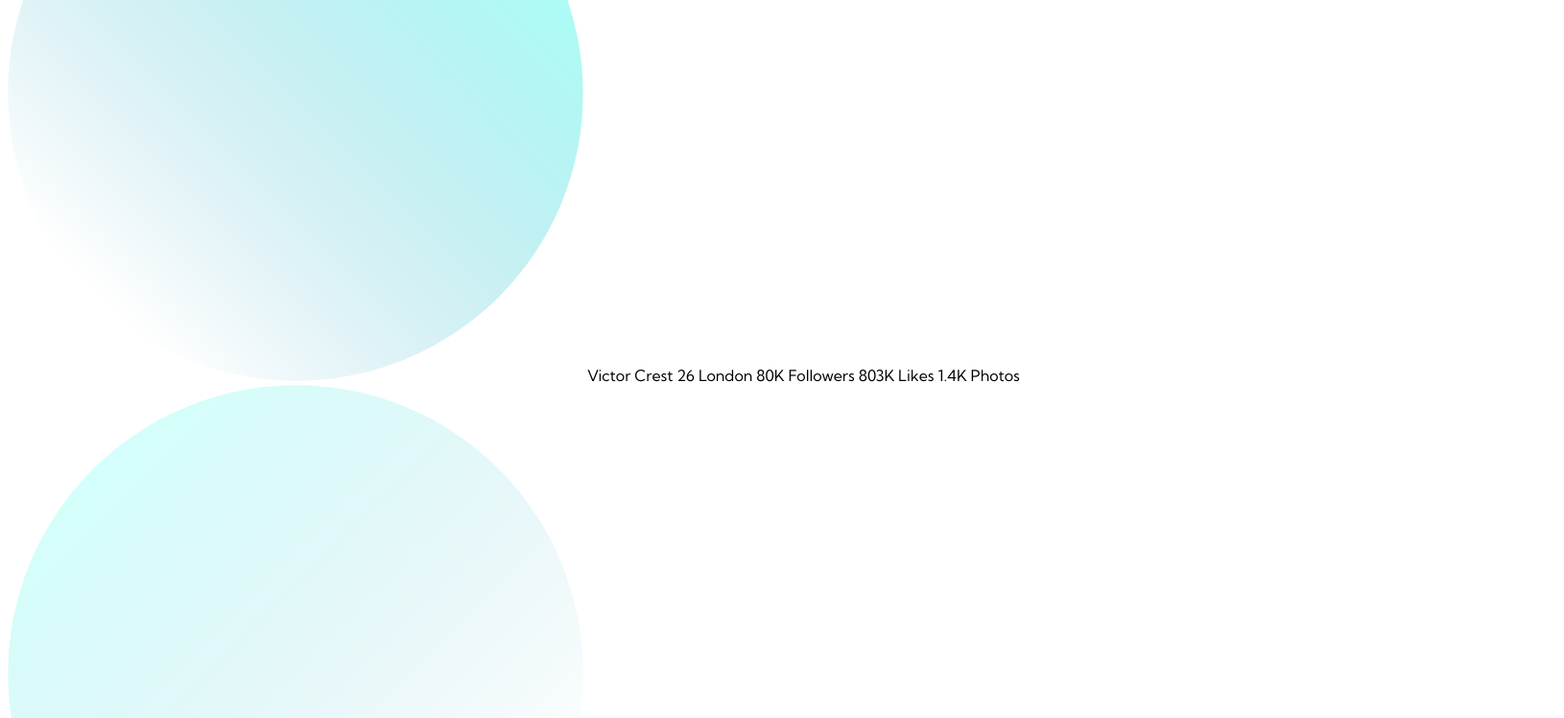
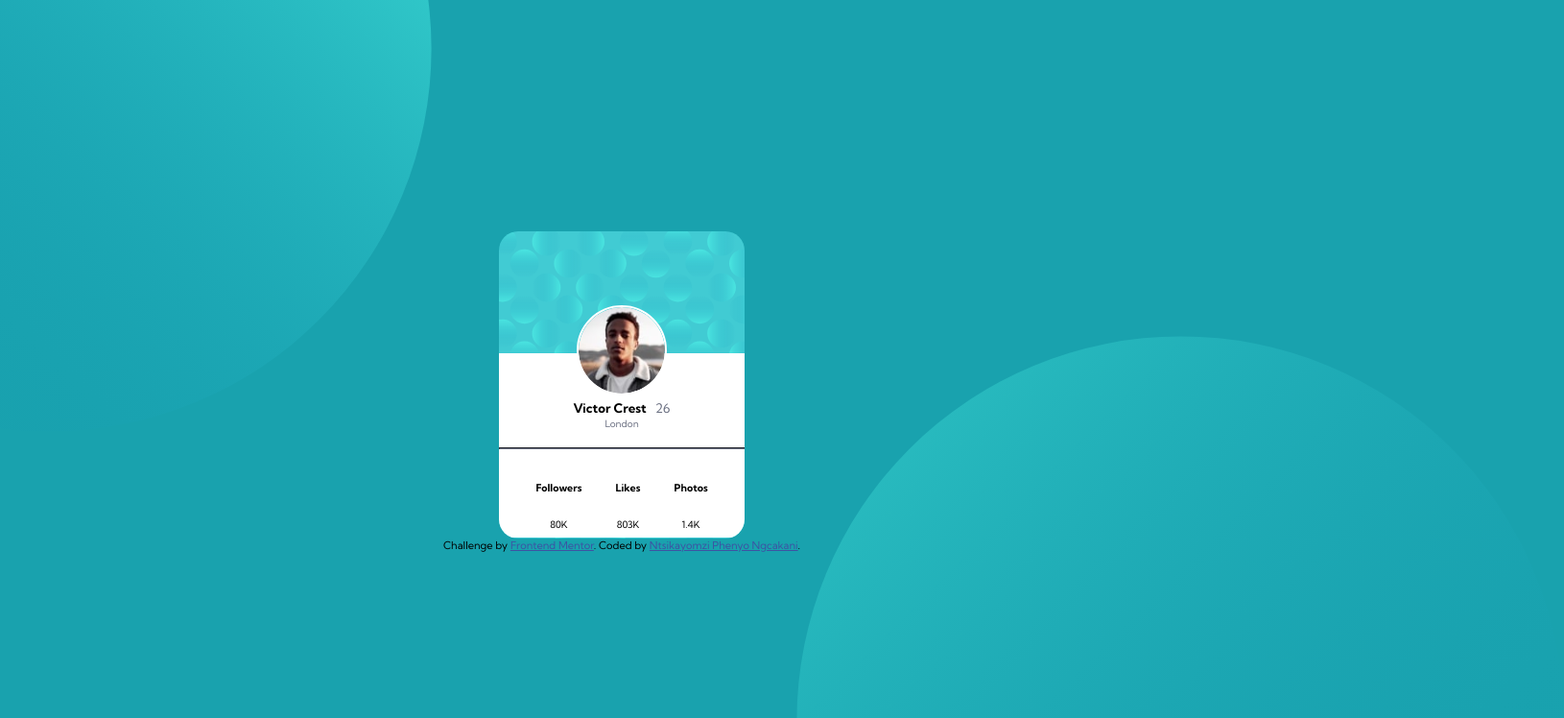
Before and after one commit to TsikaBullRat/profile-card-component, a website: page docs/index.html in a window 1280 px wide. Shown: the top 748 px of the page at 96% size, 1630 px wide, since content can reach past the window. Drawn offline with Linux system fonts and the light colour scheme.

Commit message:
Final Task

```diff
--- a/docs/index.html
+++ b/docs/index.html
@@ -1,45 +1,77 @@
 <!DOCTYPE html>
 <html lang="en">
   <head>
-  <meta charset="UTF-8">
-  <meta name="viewport" content="width=device-width, initial-scale=1.0"> <!-- displays site properly based on user's device -->
+    <meta charset="UTF-8" />
+    <meta name="viewport" content="width=device-width, initial-scale=1.0" />
+    <!-- displays site properly based on user's device -->
 
-  <link rel="icon" type="image/png" sizes="32x32" href="./images/logo.svg">
-  <link rel="preconnect" href="https://fonts.googleapis.com">
-  <link rel="preconnect" href="https://fonts.gstatic.com" crossorigin>
-  <link href="https://fonts.googleapis.com/css2?family=Kumbh+Sans:wght@400;700&display=swap" rel="stylesheet">
-  <link rel="stylesheet" href="res/styles.css">
+    <link rel="icon" type="image/png" sizes="32x32" href="./images/logo.svg" />
+    <link rel="preconnect" href="https://fonts.googleapis.com" />
+    <link rel="preconnect" href="https://fonts.gstatic.com" crossorigin />
+    <link
+      href="https://fonts.googleapis.com/css2?family=Kumbh+Sans:wght@400;700&display=swap"
+      rel="stylesheet"
+    />
+    <link rel="stylesheet" href="res/styles.css" />
 
     <title>Profile card component</title>
 
     <!-- Feel free to remove these styles or customise in your own stylesheet 👍 -->
     <style>
-    .attribution { font-size: 11px; text-align: center; }
-    .attribution a { color: hsl(228, 45%, 44%); }
+      .attribution {
+        font-size: 11px;
+        text-align: center;
+      }
+      .attribution a {
+        color: hsl(228, 45%, 44%);
+      }
     </style>
   </head>
   <body>
-
     <main>
-    <img src="images/bg-pattern-top.svg" alt="bg-top">
-    Victor Crest
-    26
-    London
-
-    80K
-    Followers
-
-    803K
-    Likes
-
-    1.4K
-    Photos
-    <img src="images/bg-pattern-bottom.svg" alt="bg-bottom">
+      <img src="images/bg-pattern-top.svg" class="left-image" alt="bg-top" />
+      <section>
+        <div class="profile-pic">
+          <img src="images/image-victor.jpg" alt="profile-pic" />
+        </div>
+        <div class="txt-hold">
+          <div class="heading">
+            <h5>Victor Crest</h5>
+            <h5 class="txt1">26</h5>
+          </div>
+          <p class="txt1">London</p>
+          <hr>
+          <div class="stats">
+            <div>
+              <h6>Followers</h6>
+              <p>80K</p>
+            </div>
+            <div>
+              <h6>Likes</h6>
+              <p>803K</p>
+            </div>
+            <div>
+              <h6>Photos</h6>
+              <p>1.4K</p>
+            </div>
+          </div>
+        </div>
+      </section>
+      <img
+        src="images/bg-pattern-bottom.svg"
+        class="right-image"
+        alt="bg-bottom"
+      />
     </main>
 
     <footer class="attribution">
-    Challenge by <a href="https://www.frontendmentor.io?ref=challenge" target="_blank">Frontend Mentor</a>.
-    Coded by <a href="https://www.bitbullscriptrat.co.za/">Ntsikayomzi Phenyo Ngcakani</a>.
+      Challenge by
+      <a href="https://www.frontendmentor.io?ref=challenge" target="_blank"
+        >Frontend Mentor</a
+      >. Coded by
+      <a href="https://www.bitbullscriptrat.co.za/"
+        >Ntsikayomzi Phenyo Ngcakani</a
+      >.
     </footer>
   </body>
 </html>
--- a/docs/res/styles.css
+++ b/docs/res/styles.css
@@ -7,12 +7,99 @@ body{
     justify-content: center;
     align-items: center;
     font-family: 'Kumbh Sans', sans-serif;
+    background-color: hsl(185, 75%, 39%);
 }
 img{
-    width: 600px;
-    height: 600px;
+    width: 800px;
+    height: 800px;
+}
+section{
+    background-image: url("../images/bg-pattern-card.svg");
+    width: 20vw;
+    height: 40vh;
+    display: flex;
+    justify-content: center;
+    align-items: center;
+    flex-direction: column;
+    border-radius: 20px;
+    overflow: hidden;
+}
+p{
+    font-size: 10px;
+}
+hr{
+    width: 100%;
+    border-width: 0.5px;
+    background-color: hsl(227, 10%, 46%);
+    border-color: hsl(227, 10%, 46%);
+}
+
+
+/* Classes */
+.left-image{
+    position: absolute;
+    left: -350px;
+    top: -350px;
+}
+.right-image{
+    position: absolute;
+    right: -350px;
+    bottom: -350px
+}
+.profile-pic{
+    width: 90px;
+    height: 90px;
+    overflow: hidden;
+    border: solid 2px #fff;
+    border-radius: 50%;
+    z-index: 1;
+    position: relative;
+    top: 60px;
+}
+.profile-pic>img{
+    width: 90px;
+    height: auto;
+    border-radius: 50%;
+
+}
+.txt-hold{
+    background-color: #fff;
+    width: 100%;
+    height: 60%;
+    position: relative;
+    top: 5%;
+    display: flex;
+    flex-direction: column;
+    justify-content: center;
+    align-items: center;
+    text-align: center;
+}
+.heading{
+    display: flex;
+    margin-top: 30px;
+    justify-content: space-evenly;
+    width: 120px;
+    margin-bottom: -30px;
+}
+.txt1{
+    font-weight: 400;
+    color: hsl(227, 10%, 46%);
+}
+.stats{
+    width: 70%;
+    display: flex;
+    justify-content: space-between;
 }
 /* Queries */
 @media screen and (max-width: 376px){
-
+    /* tags */
+    section{
+        width: 80vw;
+        height: 50vh;
+    }
+    /* classes */
+    .right-image{
+        right: -500px;
+        bottom: -600px;
+    }
 }
--- a/engine.js
+++ b/engine.js
@@ -15,13 +15,13 @@ createServer(( req, res )=>{
             content = 'text/javascript'
             break
         case '.jpg':
-            content = 'image/jpg'
+            content = 'image/jpeg'
             break
         case '.png':
             content = 'image/png'
             break
         case '.svg':
-            content = 'image/svg'
+            content = 'image/svg+xml'
             break
         default:
             content = 'text/html'
```
Also changed, not shown: design/desktop-design.jpg. Lines whose indentation alone changed are shown as unchanged.
